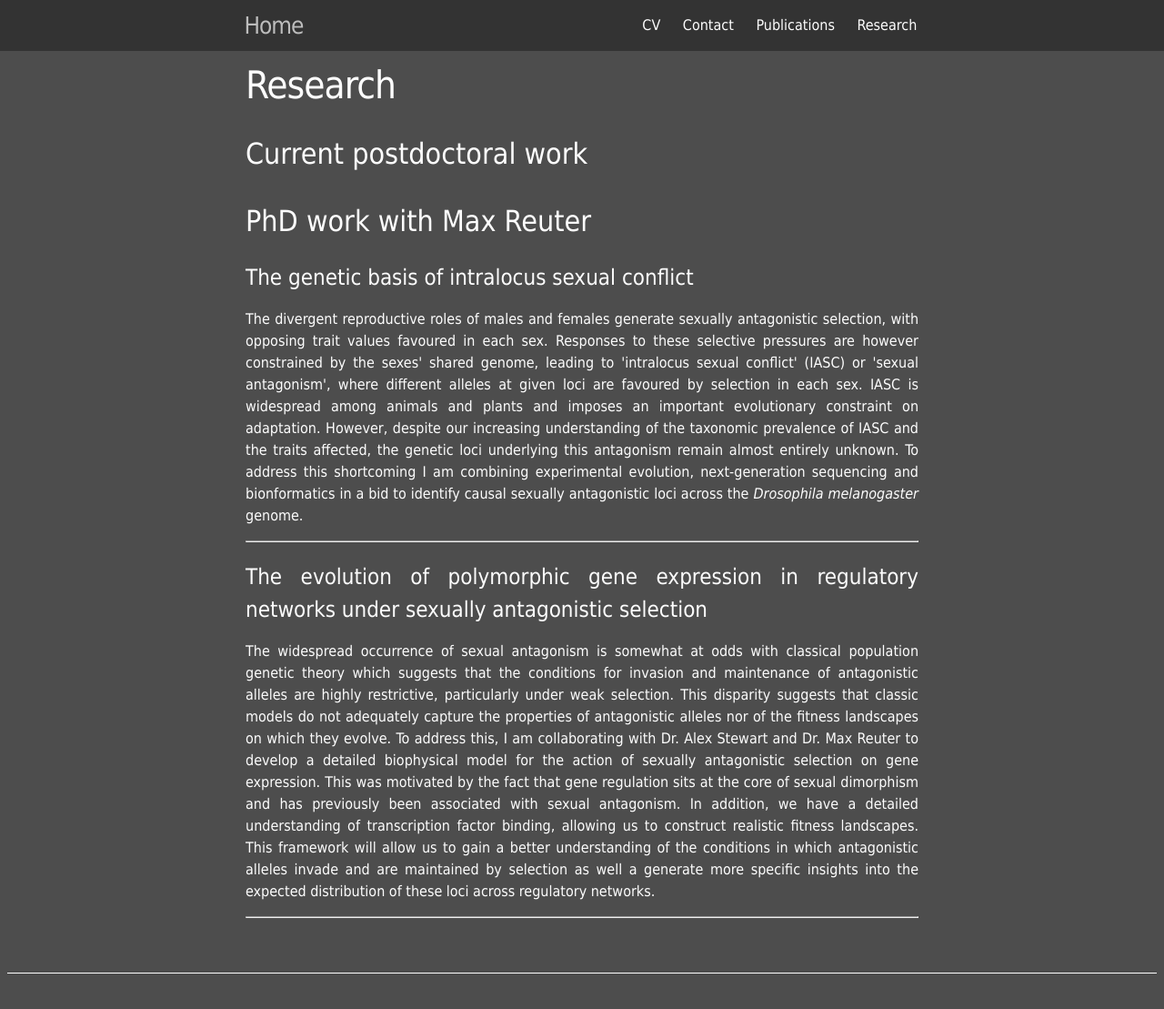
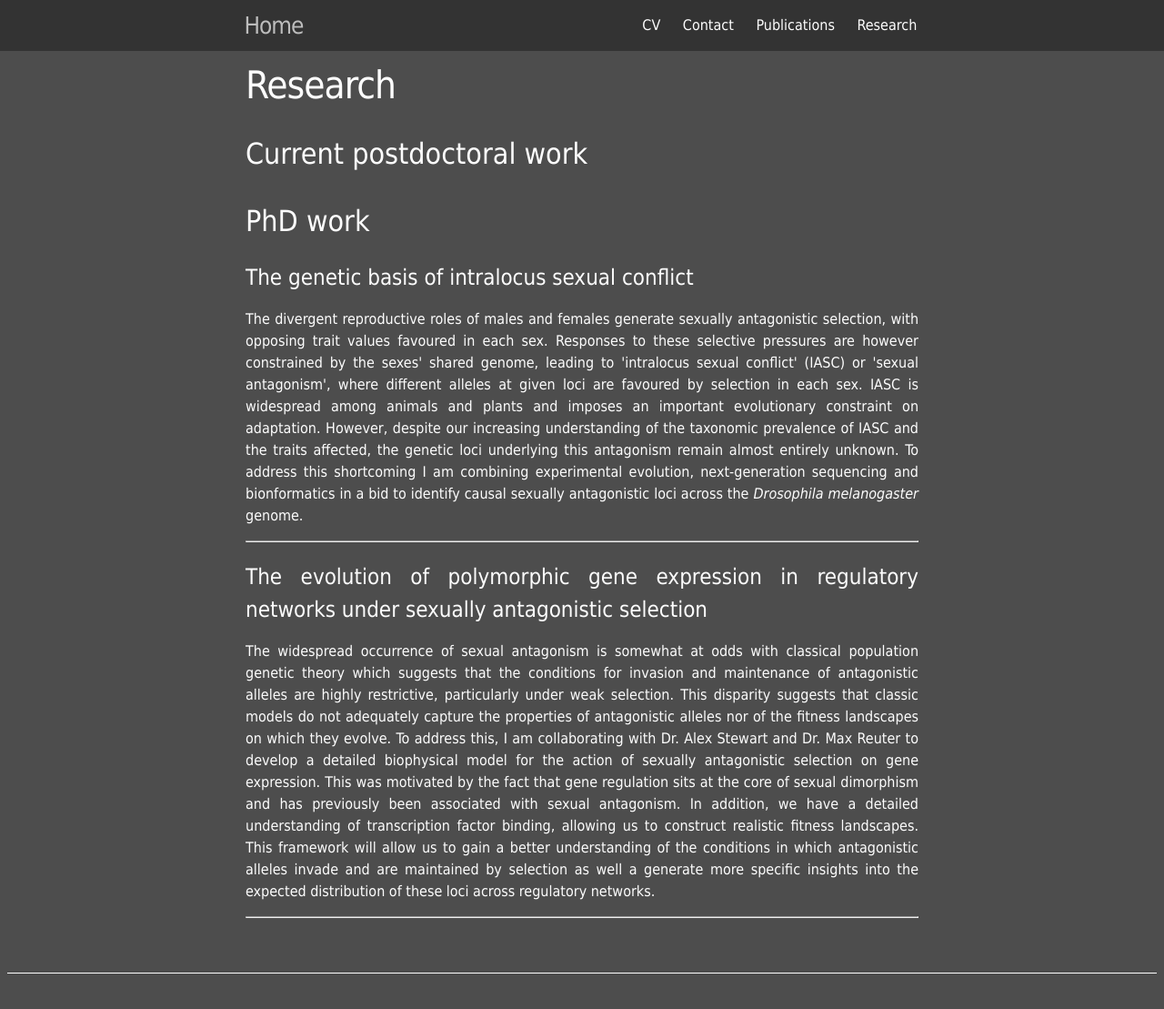
Before and after one commit to Mark-Hill/Mark-Hill.github.io, a Jekyll site: the page built from Research.md, in a window 1280 px wide and 1168 px high. Shown: the top 1109 px of the window at 91% size. Built offline with Jekyll 4.4.1, drawn with Linux system fonts in a browser that asks for light colours.

Commit message:
Update Research.md

```diff
--- a/Research.md
+++ b/Research.md
@@ -7,7 +7,7 @@ permalink: /research/
 
 <h2>Current postdoctoral work</h2>
 
-<h2>PhD work with Max Reuter</h2>
+<h2>PhD work</h2>
 <h1>The genetic basis of intralocus sexual conflict</h1>
 <p>The divergent reproductive roles of males and females generate sexually antagonistic selection, with opposing trait values favoured in each sex. Responses to these selective pressures are however constrained by the sexes' shared genome, leading to 'intralocus sexual conflict' (IASC) or 'sexual antagonism', where different alleles at given loci are favoured by selection in each sex. IASC is widespread among animals and plants and imposes an important evolutionary constraint on adaptation. However, despite our increasing understanding of the taxonomic prevalence of IASC and the traits affected, the genetic loci underlying this antagonism remain almost entirely unknown. To address this shortcoming I am combining experimental evolution, next-generation sequencing and bionformatics in a bid to identify causal sexually antagonistic loci across the <i>Drosophila melanogaster</i> genome.</p>
 <hr>
```
